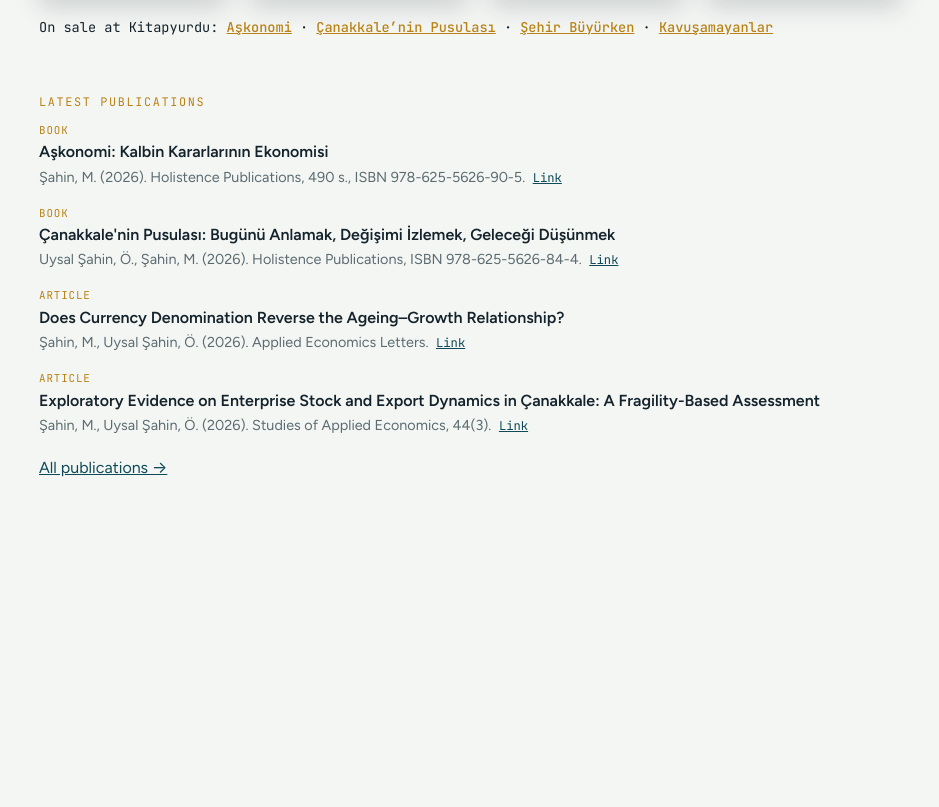
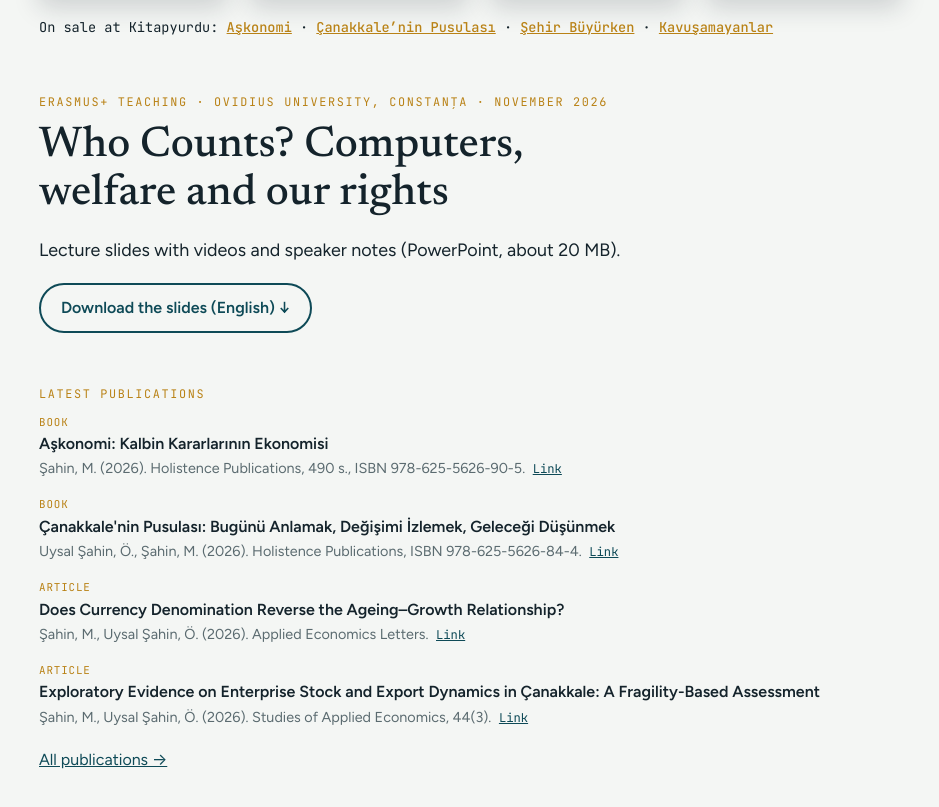
Before and after one commit to holistence/profmehmetsahin, a plain HTML site: page index.html in a window 1280 px wide. Shown: the part 1122-1929 px from the top of the page, without its empty margins (315-1254 px from the left). Before the commit the page ends 1699 px from the top, so only its background shows below. Drawn offline with Linux system fonts and the light colour scheme.

Commit message:
Home: Ovidius lecture slides download (TR deck on Turkish page, EN deck on English page)
Co-Authored-By: Claude Opus 5.5 <noreply@anthropic.com>
Claude-Session: https://claude.ai/code/session_018MVF5z5s9MTx9jmgyNCo9v

```diff
--- a/index.html
+++ b/index.html
@@ -200,6 +200,7 @@ a.book-link{text-decoration:none;color:var(--ink)}
   .year>.y{position:static}
   .row{grid-template-columns:minmax(0,1fr);gap:2px}
 }
+.talk-dl{display:inline-block;padding:10px 20px;border:2px solid var(--strait);border-radius:999px;font-weight:600;text-decoration:none}
 @media (max-width:900px){.lang{top:auto;bottom:16px;right:16px}}
 @media (prefers-reduced-motion:no-preference){.view{animation:in .4s ease-out}@keyframes in{from{transform:translateY(8px)}to{transform:none}}}
 </style>
@@ -265,6 +266,13 @@ a.book-link{text-decoration:none;color:var(--ink)}
           <button type="button" class="cover-btn" data-book="kavusamayanlar" aria-haspopup="dialog" aria-label="Kavuşamayanlar"><img src="img/kavusamayanlar.webp" width="540" height="840" alt="" loading="lazy"></button>
         </div>
         <p class="buylinks"><span data-en="On sale at Kitapyurdu:">Kitapyurdu’nda satışta:</span> <a href="https://www.kitapyurdu.com/kitap/askonomi-kalbin-kararlarinin-ekonomisi/774343.html" target="_blank" rel="noopener">Aşkonomi</a> · <a href="https://www.kitapyurdu.com/kitap/canakkalenin-pusulasi-bugunu-anlamak-degisimi-izlemek-gelecegi-dusunmek/774341.html" target="_blank" rel="noopener">Çanakkale’nin Pusulası</a> · <a href="https://www.kitapyurdu.com/kitap/sehir-buyurken-canakkalede-buyuyen-kent-ve-gundelik-hayat/774348.html" target="_blank" rel="noopener">Şehir Büyürken</a> · <a href="https://www.kitapyurdu.com/kitap/kavusamayanlar/774347.html" target="_blank" rel="noopener">Kavuşamayanlar</a></p>
+      </section>
+
+      <section class="talk">
+        <p class="eyebrow" data-en="Erasmus+ teaching · Ovidius University, Constanța · November 2026">Erasmus+ ders verme · Ovidius Üniversitesi, Köstence · Kasım 2026</p>
+        <h2 data-en="Who Counts? Computers, welfare and our rights">Kim Sayılır? Bilgisayarlar, sosyal yardım ve haklarımız</h2>
+        <p class="lead" data-en="Lecture slides with videos and speaker notes (PowerPoint, about 20 MB).">Videolu ve konuşmacı notlu ders sunumu (PowerPoint, yaklaşık 20 MB).</p>
+        <p style="margin-top:14px"><a class="talk-dl" href="sunum/kim-sayilir-ovidius-2026.pptx" data-en-href="sunum/who-counts-ovidius-2026.pptx" download data-en="Download the slides (English) ↓">Sunumu indir (Türkçe) ↓</a></p>
       </section>
 
       <section>
@@ -634,6 +642,7 @@ function setLang(l){
   L=l==="en"?"en":"tr";
   document.documentElement.lang=L;document.title=T().title;
   document.querySelectorAll("[data-en]").forEach(el=>{if(el.dataset.tr===undefined)el.dataset.tr=el.innerHTML;el.innerHTML=L==="en"?el.dataset.en:el.dataset.tr;});
+  document.querySelectorAll("[data-en-href]").forEach(el=>{if(el.dataset.trHref===undefined)el.dataset.trHref=el.getAttribute("href");el.setAttribute("href",L==="en"?el.dataset.enHref:el.dataset.trHref);});
   document.querySelectorAll("[data-en-ph]").forEach(el=>{if(el.dataset.trPh===undefined)el.dataset.trPh=el.placeholder;el.placeholder=L==="en"?el.dataset.enPh:el.dataset.trPh;});
   document.querySelectorAll(".lang button").forEach(b=>b.setAttribute("aria-pressed",b.dataset.lang===L));
   wi=0;renderFilters();renderPubs();renderStatic();
```
Also changed, not shown: 2 other files.
